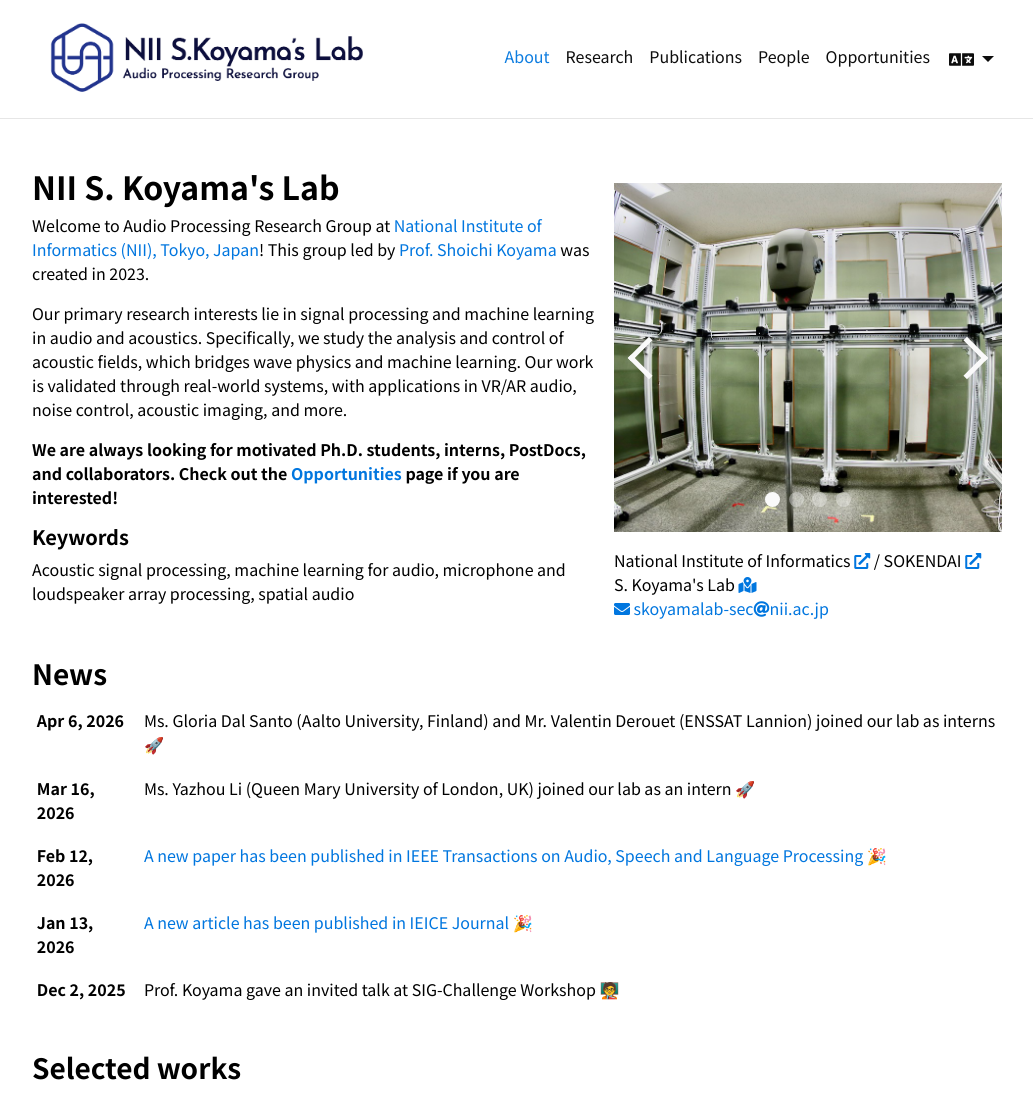
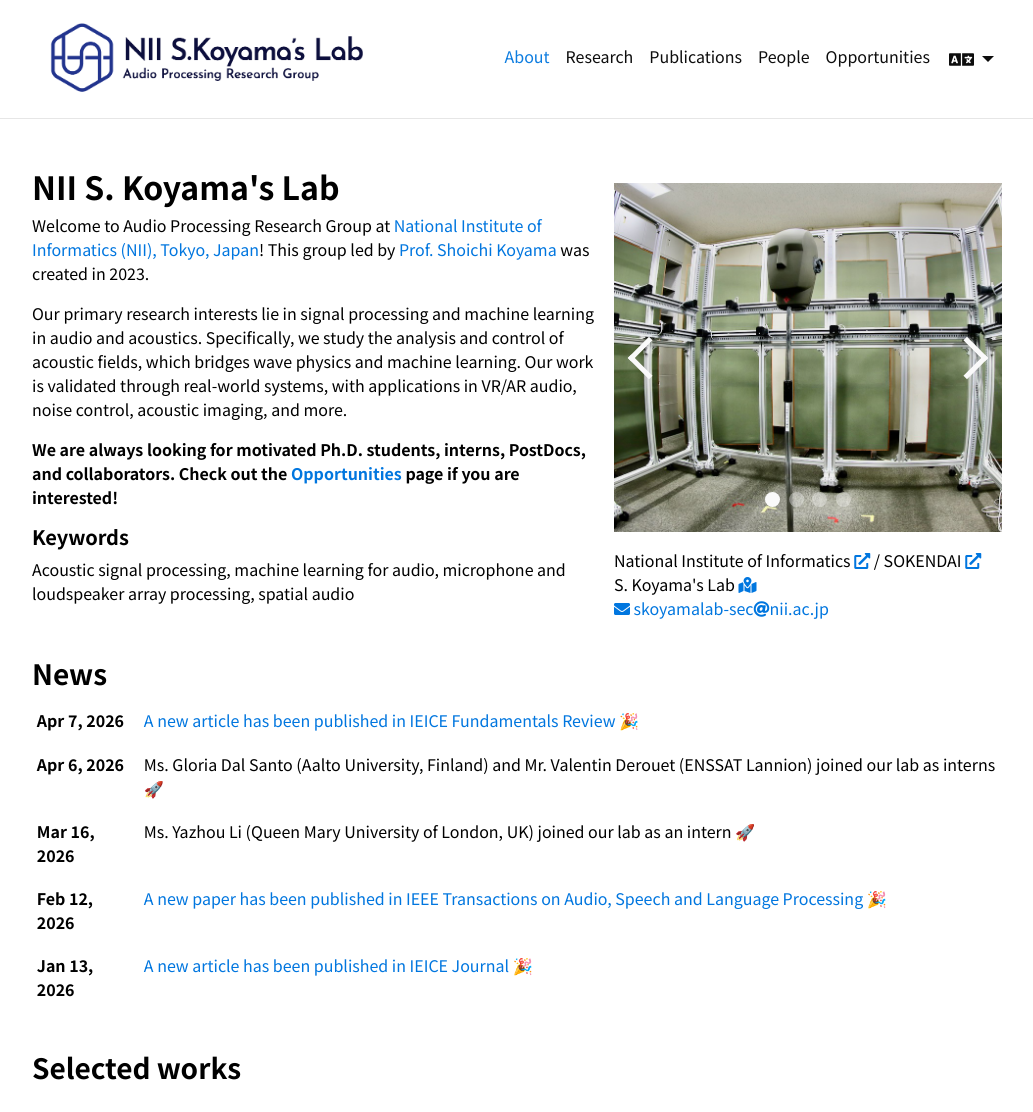
Before and after one commit to skoyamalab/skoyamalab.github.io, a Jekyll site: the page built from _pages/about.md, in a window 1280 px wide and 1371 px high, cut to the strip 0-1112 px from the top of the window. Shown: the whole strip, without its empty margins (123-1156 px from the left). Built offline with Jekyll 4.4.1, drawn with Linux system fonts in a browser that asks for light colours; comment, search, counter and statistics services are not loaded; a style sheet for code colours, icons or effects is not loaded.

Commit message:
updated pubs

```diff
--- a/_bibliography/skoyamalab_en.bib
+++ b/_bibliography/skoyamalab_en.bib
@@ -693,7 +693,8 @@
   bibtex_show = {true},
   category = {Articles},
   lang = {ja},
-  abbr = {IEICE FR}
+  abbr = {IEICE FR},
+  note = {(in Japanese)}
 }
 
 @inproceedings{Koyama:Transducers2007,
--- a/_data/venues.yml
+++ b/_data/venues.yml
@@ -54,6 +54,10 @@
   url: https://www.ieice.org/jpn/books/kaishi.html
   color: "#f92080"
 
+"IEICE FR":
+  url: https://www.jstage.jst.go.jp/browse/essfr/-char/ja
+  color: "#f92080"
+
 "ICASSP":
   url: https://ieeexplore.ieee.org/xpl/conhome/1000002/all-proceedings
 
--- /dev/null
+++ b/_news/announcement20260407.md
@@ -0,0 +1,16 @@
+---
+layout: post
+title: A new article has been published in IEICE Fundamentals Review 🎉
+date: 2026-4-7 10:00:00+0900
+lang: en
+inline: false
+related_posts: false
+---
+
+A new tutorial paper entitled "Physics-Informed Machine Learning in Spatial Audio Processing" has been published in [IEICE Fundamentals Review](https://www.jstage.jst.go.jp/browse/essfr/19/3/_contents/-char/en) 🎉
+
+***
+
+<div class="sel-publications">
+    {% bibliography --file skoyamalab_en -q @*[key=Koyama:IEICE_FR2026]* %}
+</div>
```
Also changed, not shown: _news_ja/announcement20260407.md (added, +16 -0 lines).
